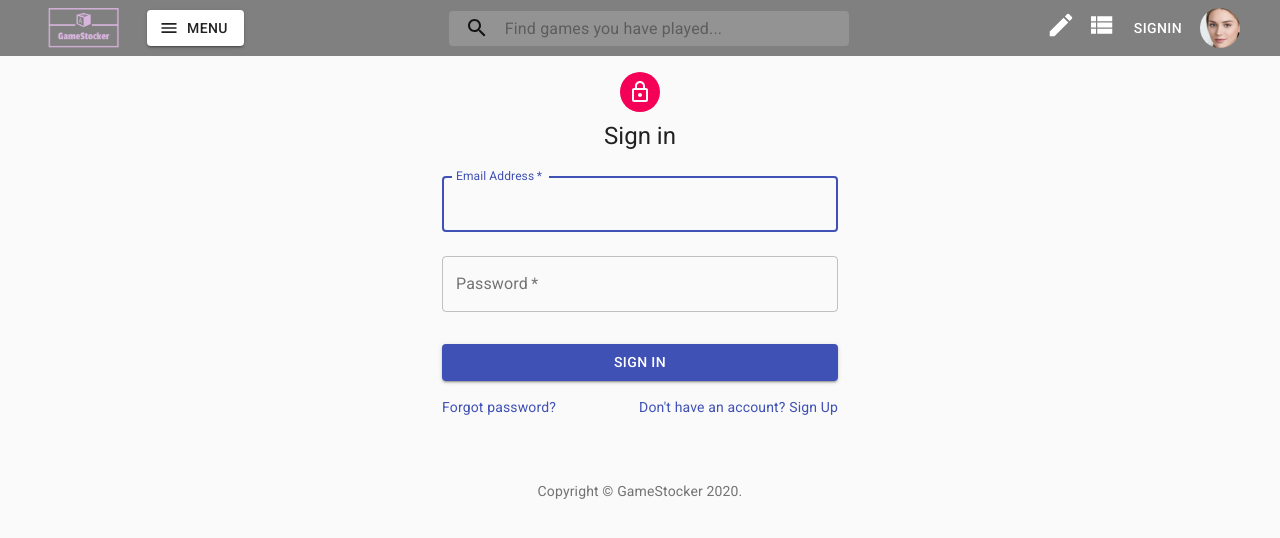
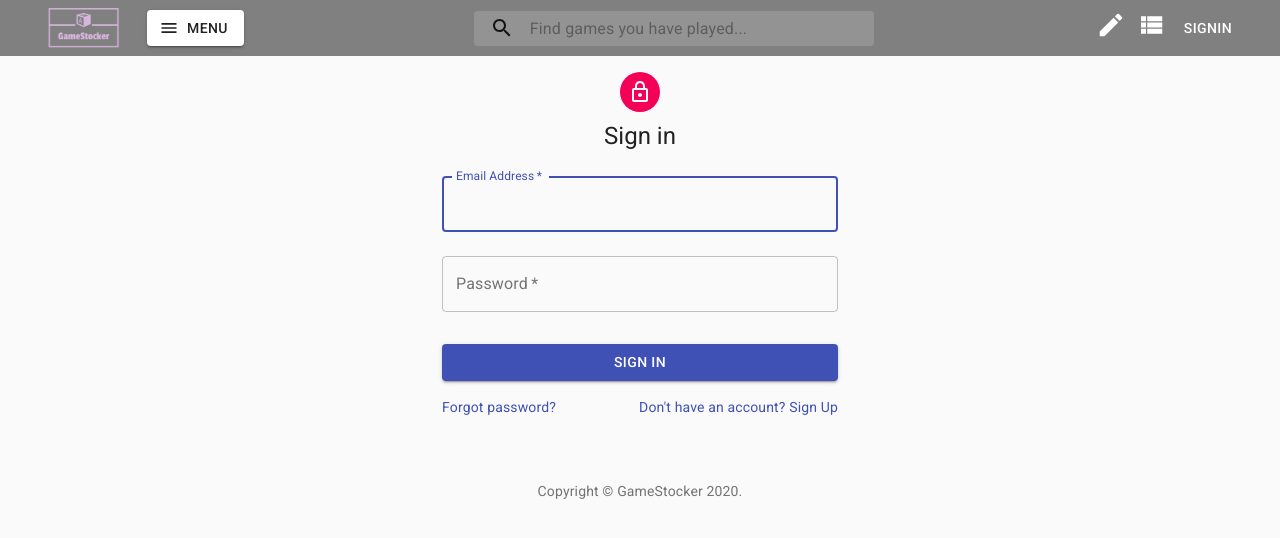
Before and after one commit to Ryo-M-49/GameStocker, a React (Create React App) app in the folder react_view/: page /signin in a window 1280 px wide. Shown: the top 538 px of the page. Built offline with nearby package versions, Linux system fonts and the light colour scheme.

Commit message:
Implement redirect after signing in

```diff
--- a/react_view/src/components/Navigation/NavigationItems/NavigationItems.js
+++ b/react_view/src/components/Navigation/NavigationItems/NavigationItems.js
@@ -19,12 +19,15 @@ const navigationItems = props => (
                 style={{ color: 'white', fontSize: '30' }}
             />
         </NavigationItem>
-        <NavigationItem link="/signin" exact>
-            <Button style={{color: 'white'}}>Signin</Button>
-        </NavigationItem>
-        <NavigationItem link="/mypage" exact>
-            <Avatar alt="my-page" src={Image} />
-        </NavigationItem>
+        {props.isAuth ?
+            <NavigationItem link="/mypage" exact>
+                <Avatar alt="my-page" src={Image} />
+            </NavigationItem>
+            :
+            <NavigationItem link="/signin" exact>
+                <Button style={{color: 'white'}}>Signin</Button>
+            </NavigationItem>
+        }
     </ul>
 );
 
--- a/react_view/src/components/Navigation/Toolbar/Toolbar.js
+++ b/react_view/src/components/Navigation/Toolbar/Toolbar.js
@@ -20,7 +20,9 @@ const toolbar = props => (
             <SearchBar />
         </div>
         <nav>
-            <NavigationItems />
+            <NavigationItems
+                isAuth={props.isAuthenticated}
+             />
         </nav>
     </header>
 );
--- a/react_view/src/containers/Authentication/Signin.js
+++ b/react_view/src/containers/Authentication/Signin.js
@@ -1,5 +1,5 @@
 import React, { Component } from 'react';
-import { Link as RouterLink } from 'react-router-dom';
+import { Link as RouterLink, Redirect } from 'react-router-dom';
 import { connect } from 'react-redux';
 
 import Avatar from '@material-ui/core/Avatar';
@@ -87,8 +87,22 @@ class SignIn extends Component {
   render() {
     const { classes } = this.props;
 
+    let errorMessage = null;
+    if (this.props.error) {
+        errorMessage = (
+            <p>{this.props.error.message}</p>
+        );
+    }
+
+    let authRedirect = null;
+    if (this.props.isAuthenticated) {
+        authRedirect = <Redirect to={this.props.authRedirectPath}/>
+    }
+
     return(
       <Container component="main" maxWidth="xs">
+        {authRedirect}
+        {errorMessage}
         <CssBaseline />
         <div className={classes.paper}>
           <Avatar className={classes.avatar}>
--- a/react_view/src/hoc/Layout/Layout.js
+++ b/react_view/src/hoc/Layout/Layout.js
@@ -1,4 +1,5 @@
 import React, { Component } from 'react';
+import { connect } from 'react-redux';
 import { Route, Switch } from 'react-router-dom';
 
 import Aux from '../Aux/Aux';
@@ -39,6 +40,7 @@ class Layout extends Component {
                     drawerToggleClicked={() => this.toggleDrawerHandler(true)}
                     drawerToggleClosed={() => this.toggleDrawerHandler(false)}
                     isOpen={this.state.showSideDrawer}
+                    isAuthenticated={this.props.isAuthenticated}
                 />
                 <main>
                     <Switch>
@@ -60,4 +62,10 @@ class Layout extends Component {
     }
 }
 
-export default Layout;
+const mapStateToProps = state => {
+    return {
+        isAuthenticated: state.authReducer.token !== null
+    };
+};
+
+export default connect( mapStateToProps )( Layout );
```
